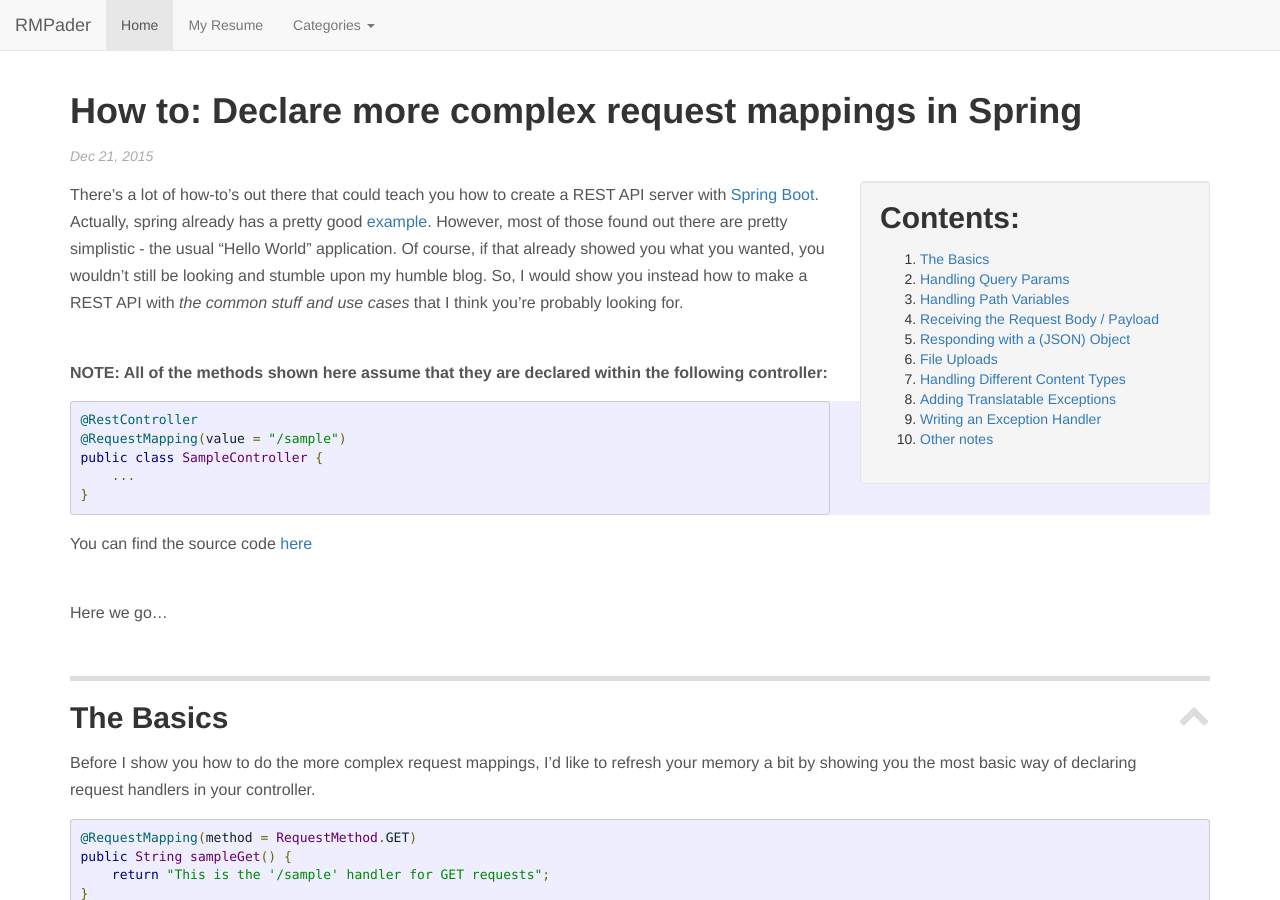
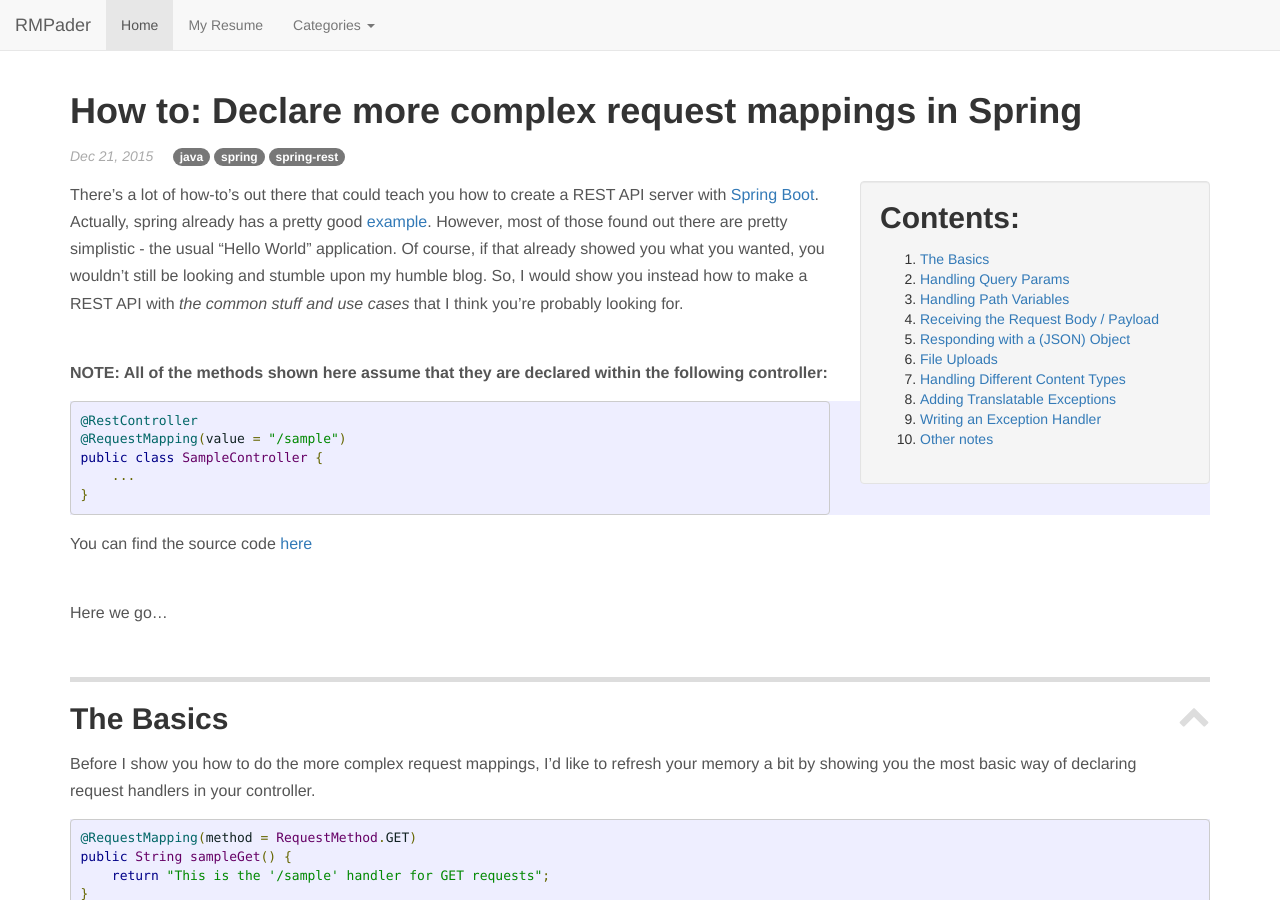
Before and after one commit to reypader/reypader.github.io-wip, a Jekyll site: the page built from _posts/2015-12-21-spring-request-mapping.markdown, in a window 1280 px wide and 900 px high. Built offline with Jekyll 4.4.1, drawn with Linux system fonts in a browser that asks for light colours; nearby versions of some CDN libraries; Markdown is read by kramdown in place of the engine named in the settings.

Commit message:
Add category badges in blog posts

```diff
--- a/_layouts/post.html
+++ b/_layouts/post.html
@@ -10,8 +10,11 @@ layout: default
       <time datetime="{{ page.date | date_to_xmlschema }}" itemprop="datePublished">
         {{ page.date | date: "%b %-d, %Y" }}
       </time>
-      {% if page.author %} • <span itemprop="author" itemscope itemtype="http://schema.org/Person"><span
-            itemprop="name">{{ page.author }}</span></span>{% endif %}
+      &nbsp;
+      &nbsp;
+      {% for category in page.categories %}
+      <span class="badge">{{category}}</span>
+      {% endfor %}
     </p>
   </header>
   <div class="post-content" itemprop="articleBody">
```
